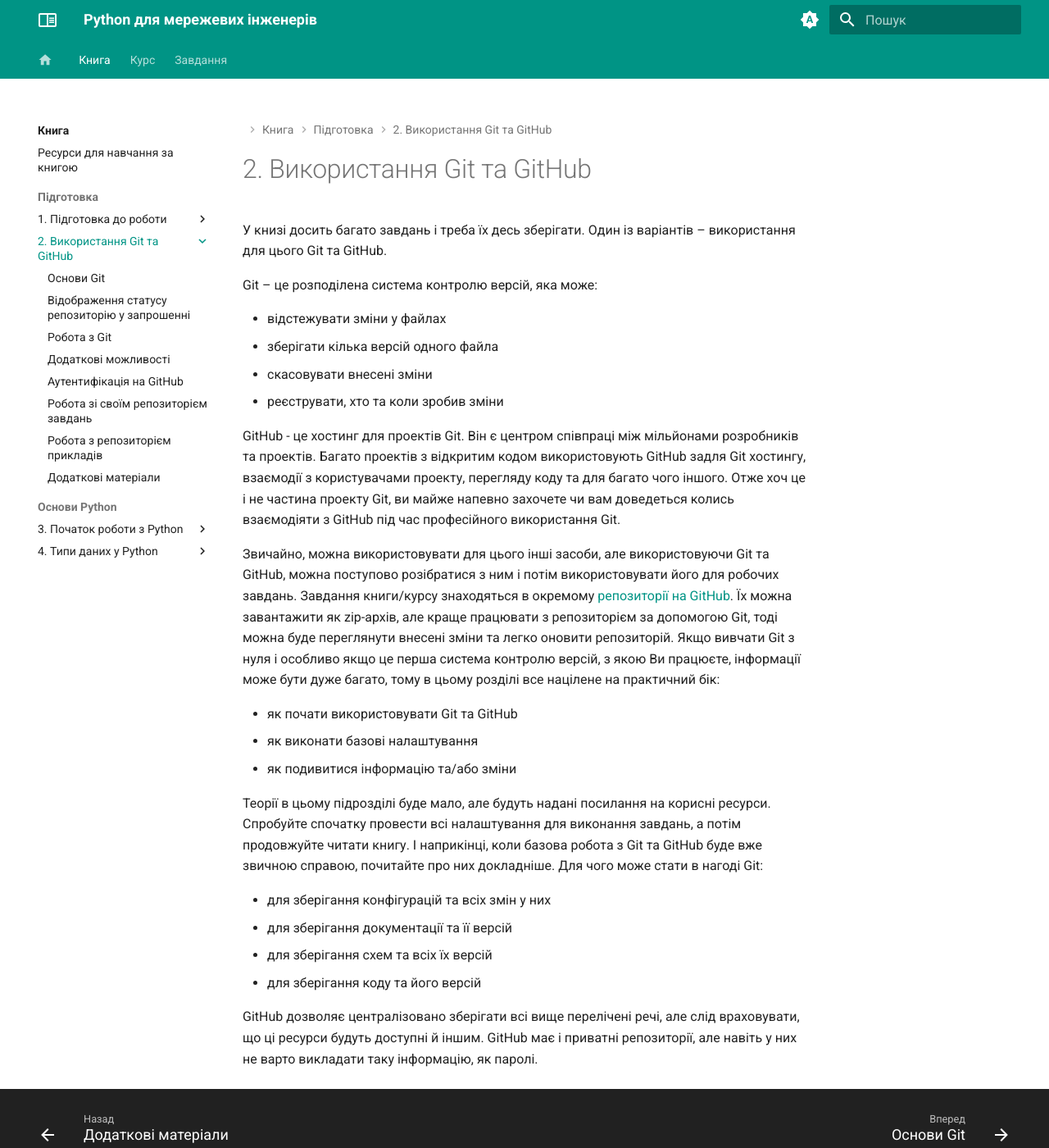
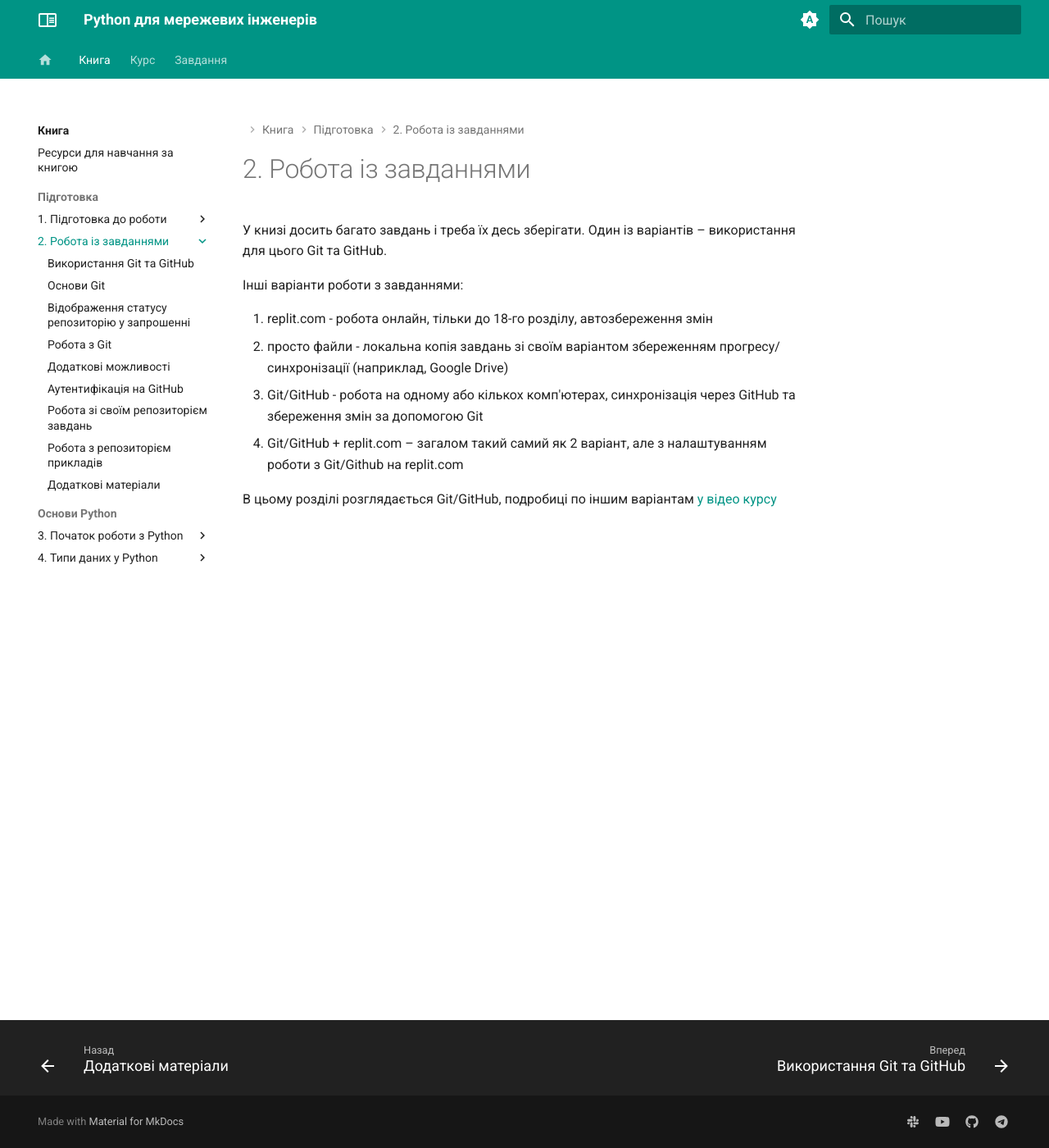
Before and after one commit to natenka/pyneng.io, an MkDocs documentation site: the page built from docs/book/02-git-github-tasks/index.md, in a window 1280 px wide and 1400 px high. Shown: the whole window at 82% size. Built offline with MkDocs 1.6.1 and Material for MkDocs 9.7.7, drawn with Linux system fonts in a browser that asks for light colours.

Commit message:
URL renaming (book)

```diff
--- a/docs/book/02-git-github-tasks/index.md
+++ b/docs/book/02-git-github-tasks/index.md
@@ -1,49 +1,14 @@
-# 2. Використання Git та GitHub
+# 2. Робота із завданнями
 
 У книзі досить багато завдань і треба їх десь зберігати. Один із варіантів –
 використання для цього Git та GitHub.
 
 
-Git – це розподілена система контролю версій, яка може:
+Інші варіанти роботи з завданнями:
 
-* відстежувати зміни у файлах
-* зберігати кілька версій одного файла
-* скасовувати внесені зміни
-* реєструвати, хто та коли зробив зміни
+1. replit.com - робота онлайн, тільки до 18-го розділу, автозбереження змін
+2. просто файли - локальна копія завдань зі своїм варіантом збереженням прогресу/синхронізації (наприклад, Google Drive)
+3. Git/GitHub - робота на одному або кількох комп'ютерах, синхронізація через GitHub та збереження змін за допомогою Git
+4. Git/GitHub + replit.com – загалом такий самий як 2 варіант, але з налаштуванням роботи з Git/Github на replit.com
 
-GitHub - це хостинг для проектів Git. Він є центром співпраці між мільйонами
-розробників та проектів.  Багато проектів з відкритим кодом використовують
-GitHub задля Git хостингу, взаємодії з користувачами проекту, перегляду коду та
-для багато чого іншого.  Отже хоч це і не частина проекту Git, ви майже напевно
-захочете чи вам доведеться колись взаємодіяти з GitHub під час професійного
-використання Git.
-
-
-Звичайно, можна використовувати для цього
-інші засоби, але використовуючи Git та GitHub, можна поступово розібратися з ним і
-потім використовувати його для робочих завдань. Завдання книги/курсу
-знаходяться в окремому [репозиторії на GitHub](https://github.com/natenka/pynenguk-tasks/).
-Їх можна завантажити як zip-архів, але краще працювати з репозиторієм за
-допомогою Git, тоді можна буде переглянути внесені зміни та легко оновити
-репозиторій. Якщо вивчати Git з нуля і особливо якщо це перша система контролю
-версій, з якою Ви працюєте, інформації може бути дуже багато, тому в цьому
-розділі все націлене на практичний бік:
-
-* як почати використовувати Git та GitHub
-* як виконати базові налаштування
-* як подивитися інформацію та/або зміни
-
-Теорії в цьому підрозділі буде мало, але будуть надані посилання на корисні
-ресурси. Спробуйте спочатку провести всі налаштування для виконання завдань, а
-потім продовжуйте читати книгу. І наприкінці, коли базова робота з Git та
-GitHub буде вже звичною справою, почитайте про них докладніше. Для чого може
-стати в нагоді Git:
-
-* для зберігання конфігурацій та всіх змін у них
-* для зберігання документації та її версій
-* для зберігання схем та всіх їх версій
-* для зберігання коду та його версій
-
-GitHub дозволяє централізовано зберігати всі вище перелічені речі, але слід
-враховувати, що ці ресурси будуть доступні й іншим. GitHub має і приватні
-репозиторії, але навіть у них не варто викладати таку інформацію, як паролі.
+В цьому розділі розглядається Git/GitHub, подробиці по іншим варіантам [у відео курсу](/course/topics/02-git-github-tasks/)
--- a/mkdocs.yml
+++ b/mkdocs.yml
@@ -175,15 +175,16 @@ nav:
         - book/01-intro/venv.md
         - book/01-intro/check_python.md
         - book/01-intro/further_reading.md
-      - 2. Використання Git та GitHub:
+      - 2. Робота із завданнями:
         - book/02-git-github-tasks/index.md
-        - book/02-git-github-tasks/git_basics.md
-        - book/02-git-github-tasks/git_basics_bash_status.md
-        - book/02-git-github-tasks/git_basics_commands.md
-        - book/02-git-github-tasks/git_basics_additional.md
-        - book/02-git-github-tasks/git_github_auth.md
-        - book/02-git-github-tasks/git_github_changes.md
-        - book/02-git-github-tasks/pyneng_github.md
+        - book/02-git-github-tasks/git/index.md
+        - book/02-git-github-tasks/git/basics.md
+        - book/02-git-github-tasks/git/basics-bash-status.md
+        - book/02-git-github-tasks/git/basics-commands.md
+        - book/02-git-github-tasks/git/basics-additional.md
+        - book/02-git-github-tasks/git/github-auth.md
+        - book/02-git-github-tasks/git/github-changes.md
+        - book/02-git-github-tasks/git/code-examples.md
         - book/02-git-github-tasks/further_reading.md
     - Основи Python:
       - 3. Початок роботи з Python:
```
Also changed, not shown: docs/book/02-git-github-tasks/git/index.md (added, +49 -0 lines), docs/book/02-git-github-tasks/git/basics-additional.md (renamed from docs/book/02-git-github-tasks/git_basics_additional.md), docs/book/02-git-github-tasks/git/basics-bash-status.md (renamed from docs/book/02-git-github-tasks/git_basics_bash_status.md), docs/book/02-git-github-tasks/git/basics-commands.md (renamed from docs/book/02-git-github-tasks/git_basics_commands.md), docs/book/02-git-github-tasks/git/basics.md (renamed from docs/book/02-git-github-tasks/git_basics.md), docs/book/02-git-github-tasks/git/code-examples.md (renamed from docs/book/02-git-github-tasks/pyneng_github.md), docs/book/02-git-github-tasks/git/github-auth.md (renamed from docs/book/02-git-github-tasks/git_github_auth.md), docs/book/02-git-github-tasks/git/github-changes.md (renamed from docs/book/02-git-github-tasks/git_github_changes.md).
